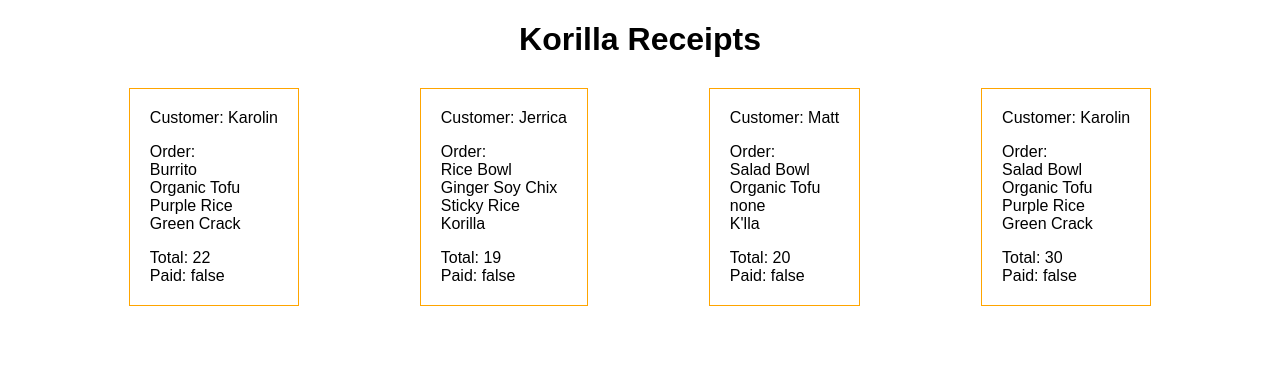
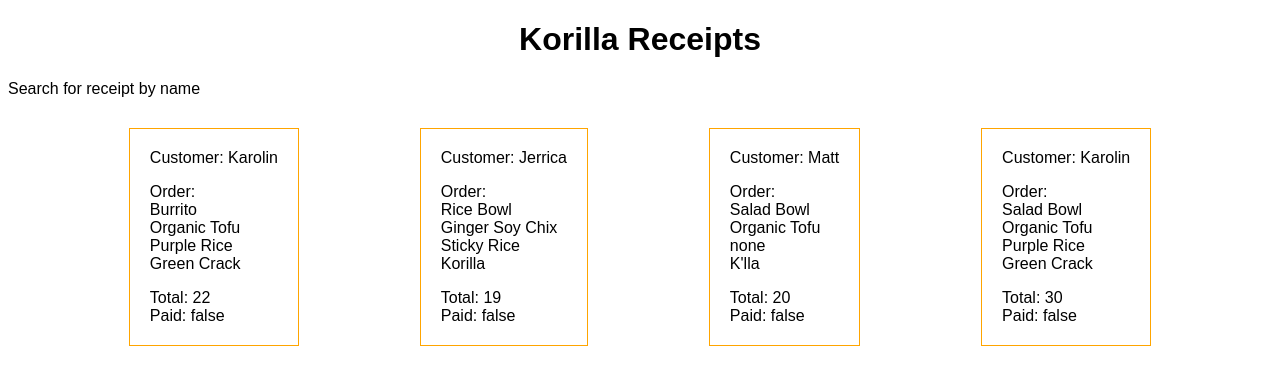
Before and after one commit to saraehutch94/react-korilla-receipts, a React (Create React App) app: page / in a window 1280 px wide. Shown: the top 384 px of the page. Built offline with nearby package versions, Linux system fonts and the light colour scheme.

Commit message:
create starter code for Form component / import to App.js

```diff
--- a/src/App.js
+++ b/src/App.js
@@ -1,6 +1,7 @@
 import React, { useState } from "react";
 import receipts from "./receiptData";
 import Receipts from "./Receipts";
+import Form from "./Form";
 import "./styles.css";
 
 export default function App() {
@@ -8,6 +9,7 @@ export default function App() {
   return (
     <div className="App">
       <h1>Korilla Receipts</h1>
+      <Form />
       <Receipts receipts={receipt} />
     </div>
   );
--- a/src/Form.js
+++ b/src/Form.js
@@ -0,0 +1,13 @@
+import React from "react";
+
+function Form() {
+  return (
+    <form>
+      <label>
+        <span>Search for receipt by name</span>
+      </label>
+    </form>
+  );
+}
+
+export default Form;
```
